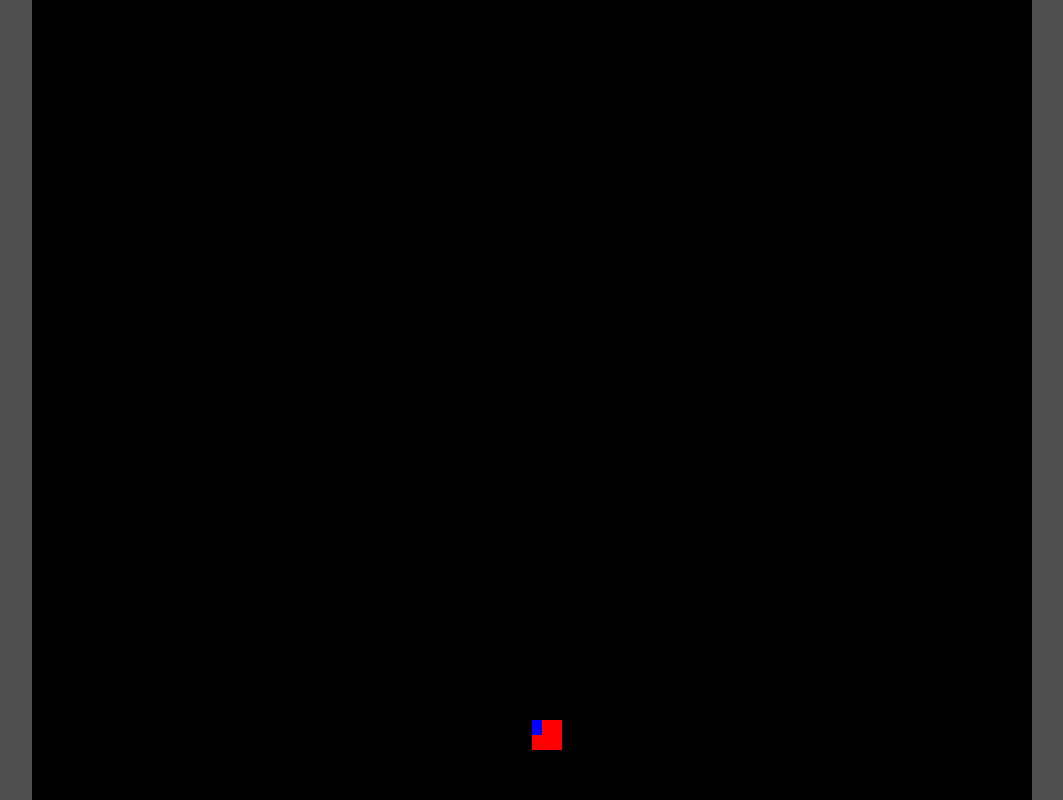
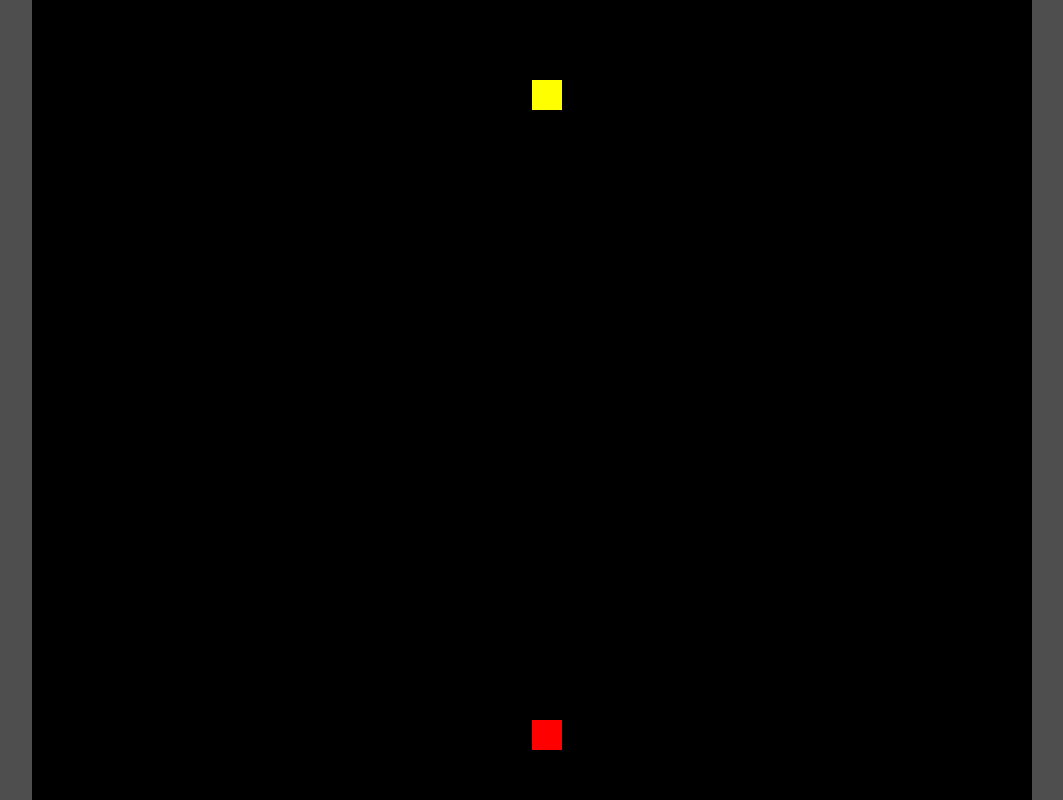
Before and after one commit to GuiFxFarias/GalagaGame, a React (Create React App) app in the folder game/: page / in a window 1280 px wide. Shown: the whole page, without its empty margins (108-1171 px from the left). Built offline with nearby package versions, Linux system fonts and the light colour scheme.

Commit message:
framer motion react

```diff
--- a/game/package.json
+++ b/game/package.json
@@ -6,6 +6,7 @@
     "@testing-library/jest-dom": "^5.16.5",
     "@testing-library/react": "^13.4.0",
     "@testing-library/user-event": "^13.5.0",
+    "framer-motion": "^10.0.1",
     "react": "^18.2.0",
     "react-dom": "^18.2.0",
     "react-scripts": "5.0.1",
--- a/game/src/components/layout/Bullet.jsx
+++ b/game/src/components/layout/Bullet.jsx
@@ -1,16 +1,17 @@
 import { useState } from "react";
 import "./BulletCss.css";
 
-
-
 function Bullet({ shipY, shipX, shotFunction }) {
-
-
   return (
     <>
       <div
         onKeyDown={shotFunction}
-        style={{ display: "block", top: `${shipY}%`, left: `${shipX}%` }}
+        style={{
+          display: "block",
+          top: `${shipY}%`,
+          left: `${shipX}%`,
+          animation: "bala",
+        }}
         className="bullet"
       ></div>
     </>
--- a/game/src/components/layout/BulletCss.css
+++ b/game/src/components/layout/BulletCss.css
@@ -1,9 +1,19 @@
+@keyframes bala {
+  from {
+    top: 60%;
+  }
+  to {
+    top: -2%;
+  }
+}
+
 .bullet {
   width: 10px;
   background-color: blue;
   height: 15px;
-  transition: .05s;
-
+  transition: 0.05s;
+  animation-duration: 2s;
+  animation: bala;
 
   position: absolute;
   -khtml-user-select: none;
--- /dev/null
+++ b/game/src/components/layout/Mobs.jsx
@@ -0,0 +1,11 @@
+import "./MobsCss.css";
+
+function Mobs() {
+  return (
+    <>
+      <div className="mob"></div>
+    </>
+  );
+}
+
+export default Mobs;
--- /dev/null
+++ b/game/src/components/layout/MobsCss.css
@@ -0,0 +1,9 @@
+.mob {
+  background-color: yellow;
+  height: 30px;
+  width: 30px;
+  margin-bottom: 10px;
+  position: absolute;
+  top: 10%;
+  left: 50%;
+}
--- a/game/src/components/layout/Ship.jsx
+++ b/game/src/components/layout/Ship.jsx
@@ -61,16 +61,16 @@ function Ship() {
       setY(positionY - 1);
     }
 
-    switch (code) {
-      case "Space":
-        setSY(shotY - 4);
-        setSX(X);
-        break;
-    }
+    // switch (code) {
+    //   case "Space":
+    //     setSY(shotY - 4);
+    //     setSX(X);
+    //     break;
+    // }
 
-    if (shotY <= areaS.top) {
-      setSY(Y);
-    }
+    // if (shotY <= areaS.top) {
+    //   setSY(Y);
+    // }
   }
 
   return (
@@ -87,7 +87,7 @@ function Ship() {
           left: `${X}%`,
         }}
       ></div>
-      <Bullet shipX={shotX} shipY={shotY}/>
+      {/* <Bullet shipX={shotX} shipY={shotY}/> */}
     </>
   );
 }
--- a/game/src/components/pages/BackPage.js
+++ b/game/src/components/pages/BackPage.js
@@ -1,4 +1,5 @@
 import Bullet from "../layout/Bullet";
+import Mobs from "../layout/Mobs";
 import Ship from "../layout/Ship";
 
 import "./BackPageCss.css";
@@ -7,6 +8,7 @@ function BackPage({ customClass }) {
   return (
     <>
       <div className={`${customClass} container`}>
+        <Mobs />
         <Ship />
       </div>
     </>
```
Also changed, not shown: 1 other file (tests, documents, lock files or other folders).
